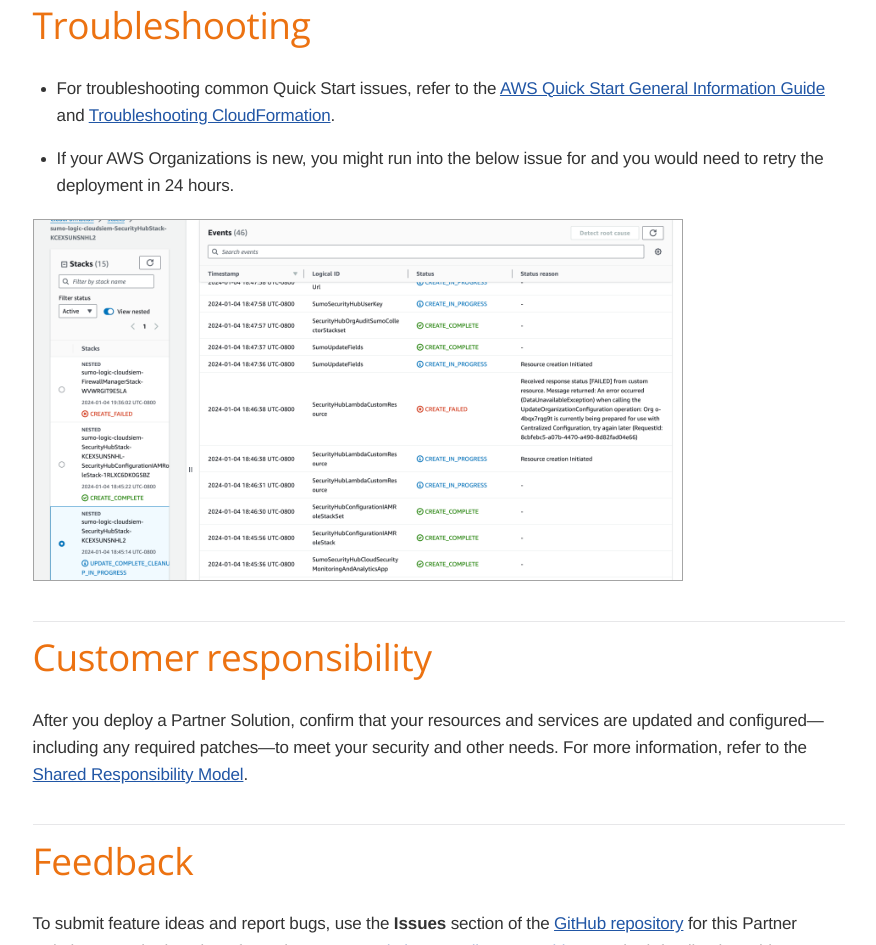
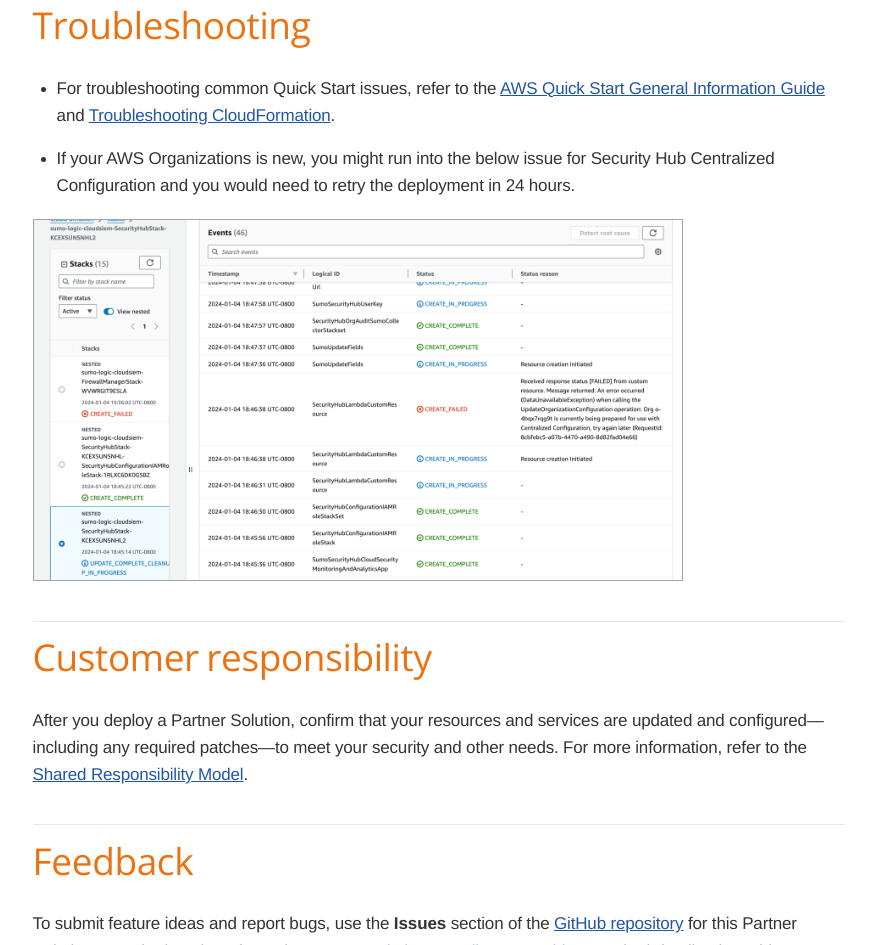
Before and after one commit to aws-ia/cfn-ps-sumo-logic-cloudsiem, a plain HTML site: page index.html in a window 1280 px wide. Shown: the part 10427-11372 px from the top of the page, without its empty margins (329-1205 px from the left). Drawn offline with nearby package versions, Linux system fonts and the light colour scheme; files whose address does not match are found by name; a web font is replaced by a local one.

Commit message:
minor fix

```diff
--- a/index.html
+++ b/index.html
@@ -2201,7 +2201,7 @@ Unless you&#8217;re customizing the Partner Solution templates or are instructed
 <p>For troubleshooting common Quick Start issues, refer to the <a href="https://fwd.aws/rA69w?" target="_blank" rel="noopener">AWS Quick Start General Information Guide</a> and <a href="https://docs.aws.amazon.com/AWSCloudFormation/latest/UserGuide/troubleshooting.html" target="_blank" rel="noopener">Troubleshooting CloudFormation</a>.</p>
 </li>
 <li>
-<p>If your AWS Organizations is new, you might run into the below issue for and you would need to retry the deployment in 24 hours.</p>
+<p>If your AWS Organizations is new, you might run into the below issue for Security Hub Centralized Configuration and you would need to retry the deployment in 24 hours.</p>
 </li>
 </ul>
 </div>
```
Also changed, not shown: 1 other file.
